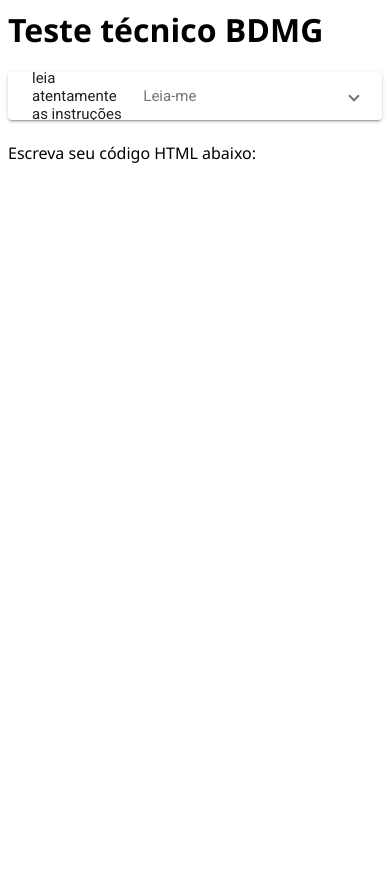
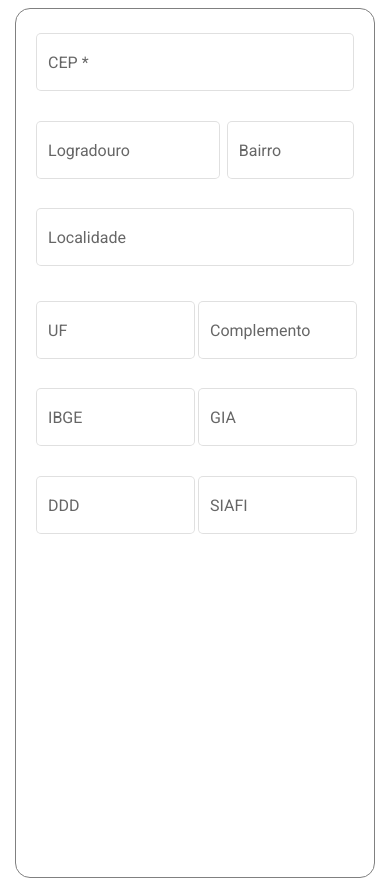
Before and after one commit to adriavieira314/bdmg-angular-up3j8m, an Angular app: page / in a window 390 px wide. Before the commit the page ends 844 px from the top, so only its background shows below. Built offline with nearby package versions, Linux system fonts and the light colour scheme; no server answers.

Commit message:
feat: add service

```diff
--- a/src/app/app.component.css
+++ b/src/app/app.component.css
@@ -1,3 +1,90 @@
 p {
   font-family: Lato;
 }
+
+main {
+  width: 60%;
+  height: 60vh;
+  margin: 0 auto;
+  border: 1px solid grey;
+  padding: 20px;
+  border-radius: 15px;
+}
+
+form {
+  width: 100%;
+}
+
+.inputs-container {
+  display: flex;
+  justify-content: space-between;
+  gap: 15px;
+}
+
+.uf-section {
+  display: flex;
+  gap: 12px;
+}
+
+.w-60 {
+  width: 58%;
+}
+
+.w-50 {
+  width: 50%;
+}
+
+.w-40 {
+  width: 40%;
+}
+
+@media (max-width: 1000px) {
+  main {
+    width: 80%;
+  }
+}
+
+@media (max-width: 700px) {
+  main {
+    width: 85%;
+  }
+}
+
+@media (max-width: 600px) {
+  main {
+    height: 100%;
+  }
+
+  .inputs-container {
+    gap: 3px;
+  }
+
+  .inputs-container:nth-of-type(3) {
+    display: flex;
+    flex-direction: column;
+    gap: 5px;
+  }
+
+  .uf-section {
+    gap: 3px;
+  }
+
+  .localidade {
+    width: 100%;
+  }
+
+  .uf-section {
+    width: 100%;
+  }
+
+  .cep-container {
+    width: 100%;
+  }
+
+  .inputs-container:nth-of-type(4) {
+    display: grid;
+    grid-template-columns: 50% 50%;
+    grid-column-gap: 3spx;
+    grid-row-gap: 0;
+  }
+}
--- a/src/app/app.component.html
+++ b/src/app/app.component.html
@@ -1,5 +1,63 @@
-<h1>Teste técnico BDMG</h1>
-<hello></hello>
-<br />
+<main>
+  <form [formGroup]="addressFrom">
+    <div>
+      <mat-form-field class="cep-container" appearance="outline">
+        <mat-label>CEP</mat-label>
+        <input matInput formControlName="cep">
+      </mat-form-field>
+    </div>
 
-<div>Escreva seu código HTML abaixo:</div>
+    <div class="inputs-container">
+      <mat-form-field class="w-60" appearance="outline">
+        <mat-label>Logradouro</mat-label>
+        <input matInput formControlName="logradouro">
+      </mat-form-field>
+
+      <mat-form-field class="w-40" appearance="outline">
+        <mat-label>Bairro</mat-label>
+        <input matInput formControlName="bairro">
+      </mat-form-field>
+    </div>
+
+    <div class="inputs-container">
+      <mat-form-field class="w-60 localidade" appearance="outline">
+        <mat-label>Localidade</mat-label>
+        <input matInput formControlName="localidade">
+      </mat-form-field>
+
+      <section class="w-40 uf-section">
+        <mat-form-field class="w-50" id="uf" appearance="outline">
+          <mat-label>UF</mat-label>
+          <input matInput formControlName="uf">
+        </mat-form-field>
+
+        <mat-form-field class="w-50" appearance="outline">
+          <mat-label>Complemento</mat-label>
+          <input matInput formControlName="complemento">
+        </mat-form-field>
+      </section>
+    </div>
+
+    <div class="inputs-container">
+      <mat-form-field appearance="outline">
+        <mat-label>IBGE</mat-label>
+        <input matInput formControlName="ibge">
+      </mat-form-field>
+
+      <mat-form-field appearance="outline">
+        <mat-label>GIA</mat-label>
+        <input matInput formControlName="gia">
+      </mat-form-field>
+
+      <mat-form-field appearance="outline">
+        <mat-label>DDD</mat-label>
+        <input matInput formControlName="ddd">
+      </mat-form-field>
+
+      <mat-form-field appearance="outline">
+        <mat-label>SIAFI</mat-label>
+        <input matInput formControlName="siafi">
+      </mat-form-field>
+    </div>
+  </form>
+</main>
--- a/src/app/app.component.ts
+++ b/src/app/app.component.ts
@@ -1,4 +1,7 @@
 import { Component, VERSION } from '@angular/core';
+import { FormBuilder, FormGroup, Validators } from '@angular/forms';
+import { AppService } from './app.service';
+import { Address } from './models/address.interface';
 
 @Component({
   selector: 'my-app',
@@ -7,4 +10,38 @@
 })
 export class AppComponent {
   name = 'Angular ' + VERSION.major;
+  addressFrom!: FormGroup;
+
+  constructor(
+    private viaCepService: AppService,
+    private formBuilder: FormBuilder
+  ) {
+    this.buildForm();
+  }
+
+  ngOnInit(): void {
+    this.getAddress();
+  }
+
+  getAddress() {
+    this.viaCepService.getAddressInfo().subscribe((res) => {
+      this.buildForm(res);
+      return res;
+    });
+  }
+
+  buildForm(address?: Address) {
+    this.addressFrom = this.formBuilder.group({
+      cep: [address ? address.cep : '', Validators.required],
+      logradouro: [address ? address.logradouro : ''],
+      bairro: [address ? address.bairro : ''],
+      localidade: [address ? address.localidade : ''],
+      uf: [address ? address.uf : ''],
+      complemento: [address ? address.complemento : ''],
+      ibge: [address ? address.ibge : ''],
+      gia: [address ? address.gia : ''],
+      ddd: [address ? address.ddd : ''],
+      siafi: [address ? address.siafi : ''],
+    });
+  }
 }
--- a/src/app/app.service.ts
+++ b/src/app/app.service.ts
@@ -1,6 +1,15 @@
+import { HttpClient } from '@angular/common/http';
 import { Injectable } from '@angular/core';
+import { Observable } from 'rxjs';
+import { Address } from './models/address.interface';
 
 @Injectable()
 export class AppService {
-  constructor() {}
+  private readonly API = 'https://viacep.com.br/ws/30160907/json/';
+
+  constructor(private http: HttpClient) {}
+
+  getAddressInfo(): Observable<Address> {
+    return this.http.get<Address>(this.API);
+  }
 }
```
Also changed, not shown: src/app/app.module.ts (+9 -1 lines), src/app/models/address.interface.ts (added, +12 -0 lines).
